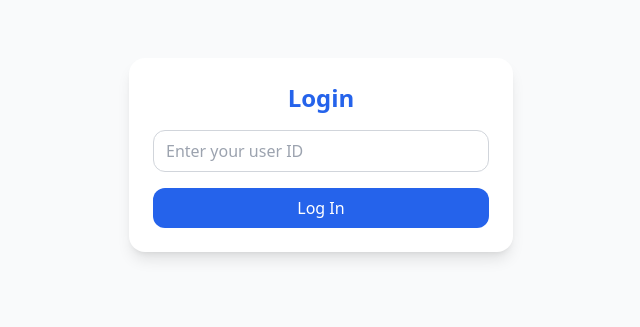
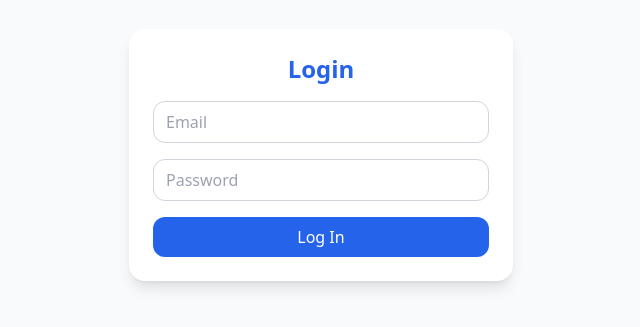
Before and after one commit to sxmmy0/Howden_Test, a React (Create React App) app in the folder howden-job-queue/: page / in a window 1280 px wide. Shown: the part 245-572 px from the top of the page, without its empty margins (319-959 px from the left). Built offline with nearby package versions, Linux system fonts and the light colour scheme.

Commit message:
updated login page to have password

```diff
--- a/howden-job-queue/src/pages/LoginPage.js
+++ b/howden-job-queue/src/pages/LoginPage.js
@@ -1,12 +1,34 @@
 import React, { useState } from "react";
+import { useNavigate } from "react-router-dom";
+import axios from "axios";
 
 export default function LoginPage({ setUserId }) {
-  const [input, setInput] = useState("");
+  const [email, setEmail] = useState("");
+  const [password, setPassword] = useState("");
+  const [errorMsg, setErrorMsg] = useState("");
+  const navigate = useNavigate();
 
-  const handleLogin = (e) => {
+  const handleLogin = async (e) => {
     e.preventDefault();
-    if (input.trim()) {
-      setUserId(input.trim());
+    setErrorMsg("");
+
+    try {
+      const response = await axios.post("http://localhost:8000/login", {
+        email,
+        password,
+      });
+
+      const { token, user_id } = response.data;
+
+      // Store token in localStorage (simulated)
+      localStorage.setItem("authToken", token);
+      localStorage.setItem("userId", user_id);
+
+      setUserId(user_id); // triggers redirect
+      navigate("/jobs");
+    } catch (err) {
+      console.error(err);
+      setErrorMsg("Invalid email or password");
     }
   };
 
@@ -17,13 +39,27 @@ export default function LoginPage({ setUserId }) {
         className="bg-white p-6 rounded-2xl shadow-lg w-full max-w-sm space-y-4"
       >
         <h1 className="text-2xl font-bold text-center text-blue-600">Login</h1>
+
         <input
-          type="text"
-          placeholder="Enter your user ID"
-          value={input}
-          onChange={(e) => setInput(e.target.value)}
+          type="email"
+          placeholder="Email"
+          value={email}
+          onChange={(e) => setEmail(e.target.value)}
           className="w-full border border-gray-300 rounded-xl px-3 py-2 focus:outline-none focus:ring-2 focus:ring-blue-500"
+          required
         />
+
+        <input
+          type="password"
+          placeholder="Password"
+          value={password}
+          onChange={(e) => setPassword(e.target.value)}
+          className="w-full border border-gray-300 rounded-xl px-3 py-2 focus:outline-none focus:ring-2 focus:ring-blue-500"
+          required
+        />
+
+        {errorMsg && <p className="text-red-600 text-sm">{errorMsg}</p>}
+
         <button
           type="submit"
           className="w-full bg-blue-600 text-white py-2 rounded-xl hover:bg-blue-700 transition"
```
